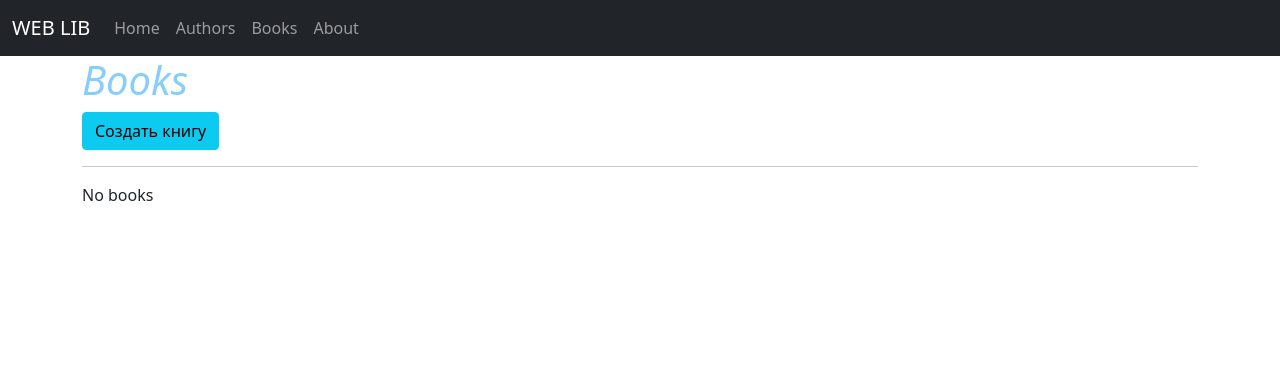
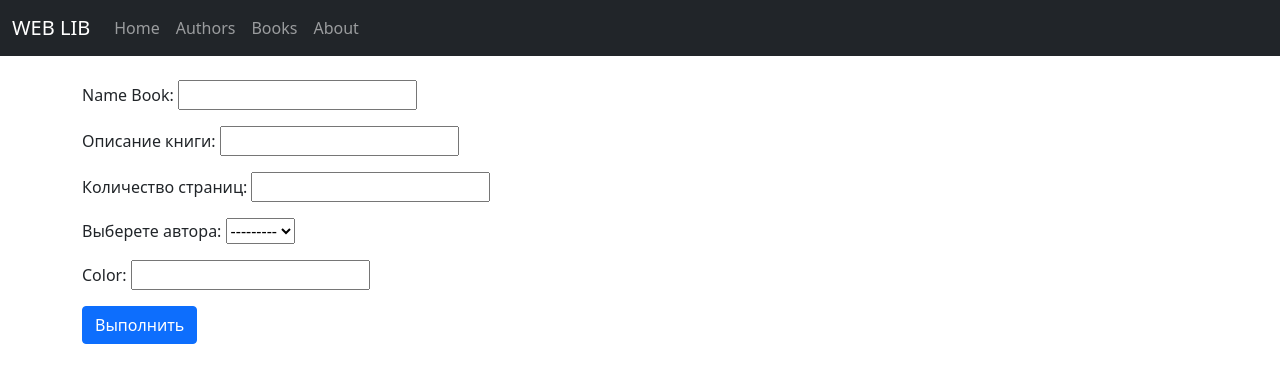
Before and after one commit to brightfuture47/new_pr, a Django app: page /web_lib/create_book in a window 1280 px wide. Shown: the top 383 px of the page. Run offline with Django 4.2, Linux system fonts and the light colour scheme; data that the repository does not hold is empty.

Commit message:
pr 19 final

```diff
--- a/web_lib/forms.py
+++ b/web_lib/forms.py
@@ -1,4 +1,5 @@
 from cProfile import label
+from turtle import color
 from django import forms
 from django.forms import fields, widgets
 from .models import Book
@@ -12,11 +13,13 @@ class PostAuthors(forms.Form):
     email = forms.EmailField(label="Email", required= False)
 
 class BookForm(forms.ModelForm):
+    title = forms.CharField(label ="Name Book", max_length=150, required= False)
+    color = forms.CharField(label ="Color", max_length=150, required= False)
+
     class Meta:
         model = Book
         fields = '__all__'
         labels ={
-            "title": "Название книги",
             "description": "Описание книги",
             "page_num": "Количество страниц",
             "author": "Выберете автора"
--- a/web_lib/templates/web_lib/book_form.html
+++ b/web_lib/templates/web_lib/book_form.html
@@ -1,12 +1,12 @@
 {% extends 'web_lib/books.html' %}
 
-{% block conten %}
+{% block content %}
     <br>
-    <div class= "container">
+    <div class="container">
         <form action="" method="POST">
             {% csrf_token %}
             <div class="form-group">
-                {{form.as_p }}
+                {{ form.as_p }}
             </div>
             <button type="submit" class="btn btn-primary">Выполнить</button>
         </form>
--- a/web_lib/templates/web_lib/books.html
+++ b/web_lib/templates/web_lib/books.html
@@ -1,10 +1,9 @@
 {% extends 'web_lib/main.html' %}
-
 
 {% block content %}
     <div class="container">
-        <h1> Books </h1>
-        <a class="btn btn-sn btn-info" href="{% url 'create_book' %}">Создать книгу</a>
+        <h1>Books</h1>
+        <a class="btn btn-sn btn-info" href= "{% url 'create_book' %}">Создать книгу</a>
         <hr>
         {% if books%}
             {% for book in books %}
--- a/web_lib/templates/web_lib/main.html
+++ b/web_lib/templates/web_lib/main.html
@@ -21,9 +21,8 @@
     <div class="container">
         <h1>Welcome to WEB LIB</h1>
     </div>
+    {% endblock %}
 
-
-    {% endblock %}
     <script src="https://cdn.jsdelivr.net/npm/bootstrap@5.1.3/dist/js/bootstrap.bundle.min.js"
     integrity="sha384-ka7Sk0Gln4gmtz2MlQnikT1wXgYsOg+OMhuP+IlRH9sENBO0LRn5q+8nbTov4+1p"
     crossorigin="anonymous"></script>
--- a/web_lib/views.py
+++ b/web_lib/views.py
@@ -3,7 +3,7 @@ from django.shortcuts import render, redirect
 from web_lib.models import Author, Book
 
 from.forms import SearchAuthor, PostAuthors, BookForm
-from django.forms import modelform_factory
+from django.forms import modelform_factory, widgets
 
 def main(request):
 
@@ -15,14 +15,17 @@ def main(request):
     #form_post = PostAuthors(request.POST)
     #return render(request, 'web_lib/main.html',{"form": form, "form_post": form_post})
 
-def create_book(req):
+def create_book(request):
     book_form = BookForm()
-    if req.method == "POST":
-        book_form = BookForm(req.POST)
+    if request.method == "POST":
+        book_form = BookForm(request.POST)
         if book_form.is_valid():
-            book_form.save()
+            book = book_form.save(commit=False)
+            book.description = book_form.cleaned_data['description'] + ' ' + book_form.cleaned_data['color']
+            book.save()
+            book_form.save_m2m()
             return redirect('books')
-    return render(req, "web_lib/book_form.html", {"form": book_form})
+    return render(request, "web_lib/book_form.html", {"form": book_form})
 
 
 def authors(request):
```
